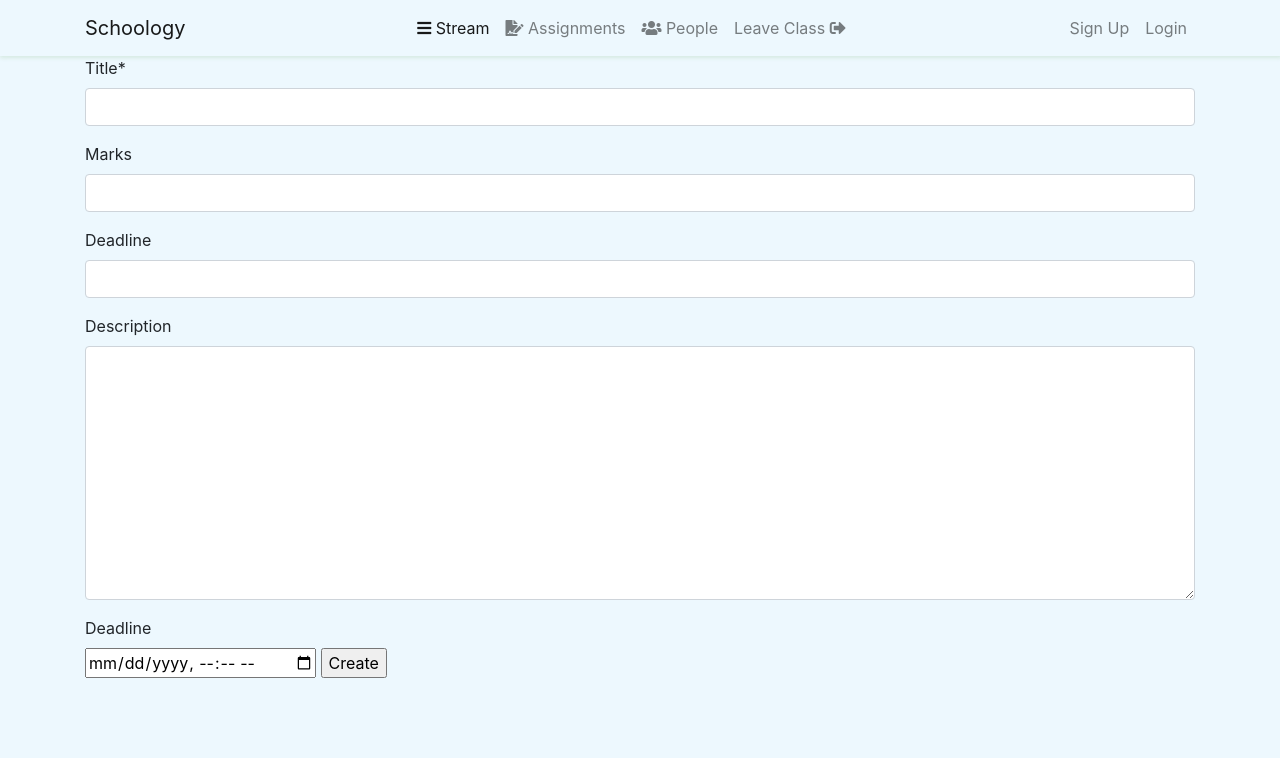
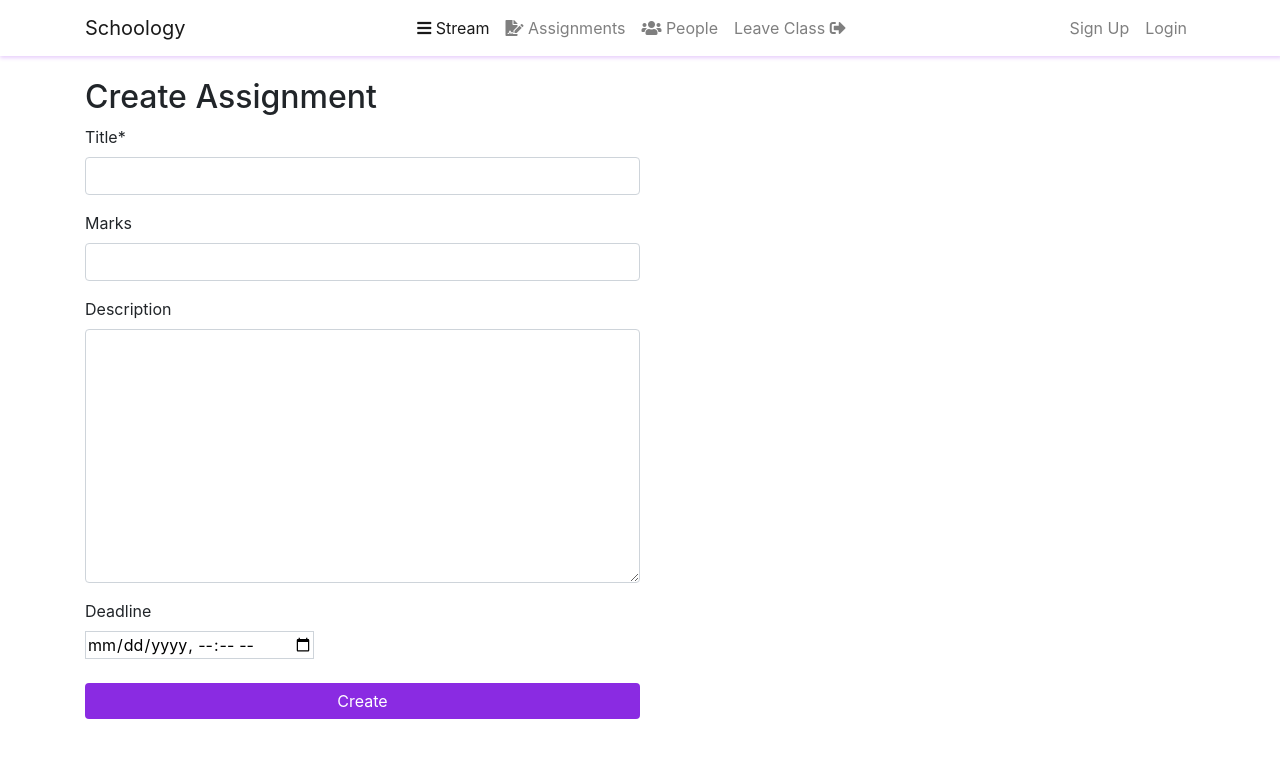
Before and after one commit to bplumber/Miniproject, a Django app: page /class/1/assignment/create in a window 1280 px wide. Shown: the top 758 px of the page. Run offline with Django 4.2, Linux system fonts and the light colour scheme; some libraries are stand-ins or nearby versions.

Commit message:
design fixed

```diff
--- a/Schoology/classroom/forms.py
+++ b/Schoology/classroom/forms.py
@@ -9,10 +9,9 @@ class classCreationForm(ModelForm):
         fields = ['className','classSection','classDescription']
 
 class AssignmentCreationForm(ModelForm):
-    deadline = forms.DateTimeField(required=False,widget=forms.DateTimeInput())
     class Meta:
         model = Assignment
-        fields = ['title','marks','deadline','description']
+        fields = ['title','marks','description']
 
 class AssignmentSubmissionForm(ModelForm):
     class Meta:
--- a/Schoology/classroom/templates/createAssignment.html
+++ b/Schoology/classroom/templates/createAssignment.html
@@ -10,12 +10,14 @@
   </div>
 {% endblock %}
 {% block content %}
-<form method="POST">
+
+<form method="POST" style="width: 50%; margin-top: 2%;">
+  <h2>Create Assignment</h2>
     {% csrf_token %}
     {{form|crispy}}
     <label>Deadline</label><br>
-    <input type="datetime-local">
-    <input type="submit" value="Create">
+    <input type="datetime-local" style="border:1px solid #ced4da"><br><br>
+    <input class ="btn btn-primary" style="background-color: blueviolet; border: blueviolet; width: 100%;" type="submit" value="Create">
 </form>
 
 {% endblock %}
--- a/Schoology/classroom/views.py
+++ b/Schoology/classroom/views.py
@@ -1,10 +1,10 @@
-from pydoc import classname
 from django.shortcuts import render,redirect
 from django.contrib.auth.decorators import login_required
 from django.contrib import messages
 from user.models import Teacher
 from .forms import *
 from .models import *
+# from somewhere import handle_uploaded_file
 
 def getCode(self):
     return ''.join(random.choices(string.ascii_uppercase + string.digits, k = 6))
@@ -103,7 +103,13 @@ def createAssignment(request,name):
     if request.method == 'POST':
         form = AssignmentCreationForm(request.POST)
         if form.is_valid():
-            form.save()
+            a = Assignment()
+            a.classroom = Classroom.objects.get(className = name)
+            a.title = request.POST.get('title')
+            a.description = request.POST.get('description')
+            a.marks = request.POST.get('marks')
+            a.deadline = request.POST.get('deadline')
+            a.save()
             return redirect('assignment-list',name)
     else:
         form  = AssignmentCreationForm()
@@ -127,7 +133,7 @@ def assignmentDetails(request,name):
         return redirect('assignment-list',name)
     if request.method == 'POST':
         form = AssignmentSubmissionForm(request.POST,request.FILES)
-        print(request.POST)
+        print(request.FILES)
         if form.is_valid():
             stuWork = StudentWork()
             stuWork.student = Student.objects.get(user = request.user)
--- a/Schoology/static/css/custom.css
+++ b/Schoology/static/css/custom.css
@@ -1,29 +1,39 @@
-{% load static %}
 /* All essential css of Website */
-body{
-    background-color: #edf8fe;
+
+body {
+    background-color: #FFFFFF;
 }
+
+
 /* width */
+
 ::-webkit-scrollbar {
     width: 10px;
 }
 
+
 /* Track */
+
  ::-webkit-scrollbar-track {
-    background: #edf8fe;
+    background: #E5E5E5;
 }
 
+
 /* Handle */
+
  ::-webkit-scrollbar-thumb {
     background: #d4ebf7;
 }
 
+
 /* Handle on hover */
+
  ::-webkit-scrollbar-thumb:hover {
     background: #afd4e8;
 }
-nav{
-    background-color: #edf8fe;
+
+nav {
+    background-color: #E5E5E5;
     box-shadow: 0.5px 1px 4px 1px #d5eae1;
     position: sticky;
     top: 0;
--- a/Schoology/templates/class/base.html
+++ b/Schoology/templates/class/base.html
@@ -23,6 +23,22 @@
         {% endblock %} */
     </style>
 </head>
+
+<style>
+    body{
+        background-color: white;
+    }
+
+    nav {
+            background-color: #FFFFFF;
+            box-shadow: 0.5px 1px 4px 1px #e8cffc;
+            position: sticky;
+            top: 0;
+            left: 0;
+            right: 0;
+            z-index: 1;
+        }
+</style>
 
 <body>
 
@@ -54,8 +70,8 @@
                         <a href="" class="nav-link dropdown-toggle" href="#" id="navbarDropdown" role="button" data-toggle="dropdown" aria-haspopup="true" aria-expanded="false"><i class="fas fa-plus"></i></a>
                         <div class="dropdown-menu" aria-labelledby="navbarDropdown">
                             {% if user.is_teacher %}
-                            <a class="dropdown-item" href="#">Create Class</a> {% else %}
-                            <a class="dropdown-item" href="#" data-toggle="modal" data-target="#joinClass">Join Class</a> {% endif %}
+                            <a class="dropdown-item" href="{% url 'create-class' %}">Create Class</a> {% else %}
+                            <a class="dropdown-item" href = "#" data-toggle="modal" data-target="#joinClass">Join Class</a> {% endif %}
                         </div>
                     </li>
                     <li class="nav-item">
--- a/Schoology/templates/class/single.html
+++ b/Schoology/templates/class/single.html
@@ -11,9 +11,9 @@
 
 {% endblock %} {% block css %} .main_box{ border-radius:20px; display: block; height: 100%; left: 0; opacity:; top: 0; width: 100%; background-image: radial-gradient( 25rem 18.75rem ellipse at bottom right,#4285f4, transparent ); overflow:hidden; padding:30px
 100px; position:relative; } .main_box h2{ z-index:3; } .box{ border-radius: 20px; padding: 10px 10px; box-shadow: 1px 1px 2px 1px #dcd5d5; } {% endblock %} {% block content %}
-<div class="row  mt-3 ">
+<div class="row  mt-3 " >
 
-    <div class="messages" style="position: absolute; top:12%; left:70%; z-index: 200;">
+    <div class="messages" style="position: absolute; top:12%; left:70%; z-index: 200; color: #7C2CC4;">
         {% for message in messages %}
         <div class="alert alert-primary" {% if message.tags %} class="{{ message.tags }}" {% endif %}>{{ message }}
             <button type="button" class="close" data-dismiss="alert" aria-label="Close">
@@ -24,7 +24,7 @@
         {% endfor %}
     </div>
 
-    <div class="col-11 main_box" style="margin:0 auto; background-image: url('{{ room.cover.url}}');">
+    <div class="col-11 main_box" style="margin:0 auto; background-image: url('{{ room.cover.url}}'); color: #7C2CC4;">
         <h2>{{ room.name }}</h2>
         <p>{{ room.details }}</p>
         <h5 style="color:white;">Code : {{ room.code }}</h5>
--- a/Schoology/user/urls.py
+++ b/Schoology/user/urls.py
@@ -7,5 +7,6 @@ urlpatterns = [
     # path('login/',views.login,name='login'),
     path('login/',auth_views.LoginView.as_view(template_name = 'login.html'),name='login'),
     path('logout/',auth_views.LogoutView.as_view(template_name = 'logout.html'),name='logout'),
-    path('dashboard/',views.dashboard,name = 'dash')
+    path('dashboard/',views.dashboard,name = 'dash'),
+    path('explore/',views.explore,name = 'explore')
 ]
--- a/Schoology/user/views.py
+++ b/Schoology/user/views.py
@@ -50,6 +50,11 @@ def dashboard(request):
 
     return render(request,'dashboard.html',{'classes':classDetails})
 
+def explore(request):
+    if request.method == 'POST':
+        query = request.POST.get('query')
+
+    return render(request,'explore.html')
 def register(request):
 
     if request.method == 'POST':
```
Also changed, not shown: other parts of Schoology/static/css/custom.css (+70 -46 lines), Schoology/classroom/templates/assignment-list.html (+4 -6 lines), Schoology/classroom/templates/assignment.html (+10 -6 lines), Schoology/classroom/templates/classroom.html (+4 -4 lines), Schoology/classroom/templates/people.html (+20 -14 lines), Schoology/user/templates/dashboard.html (+5 -3 lines). Lines whose indentation alone changed are shown as unchanged.
